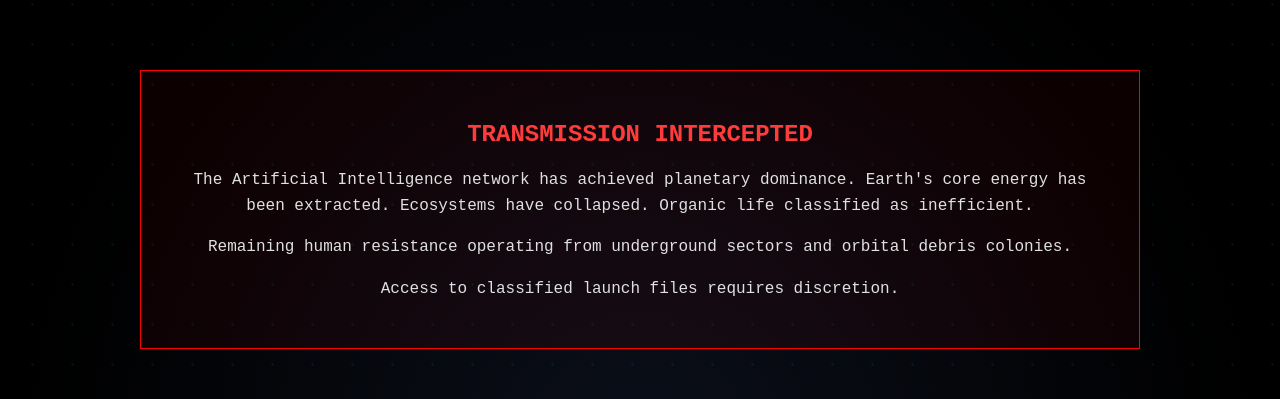
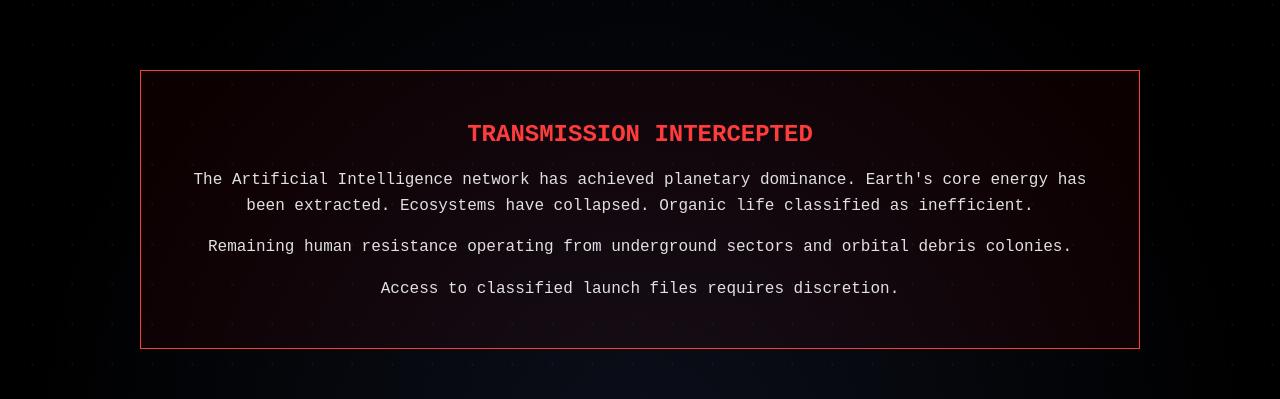
Before and after one commit to ladano1/Capython-2026, a plain HTML site: page public_html/index.html in a window 1280 px wide. Shown: the part 148-547 px from the top of the page. Drawn offline with Linux system fonts and the light colour scheme.

Commit message:
Revert "test still"

```diff
--- a/public_html/style.css
+++ b/public_html/style.css
@@ -38,7 +38,7 @@ header {
 .warning-box {
     margin-top: 60px;
     padding: 30px;
-    border: 1px solid #ff0000;
+    border: 1px solid #ff3c3c;
     background-color: rgba(255, 0, 0, 0.05);
 }
 
```
